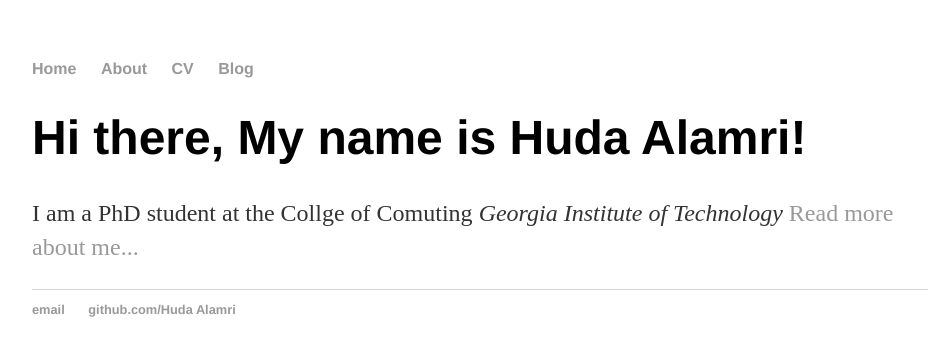
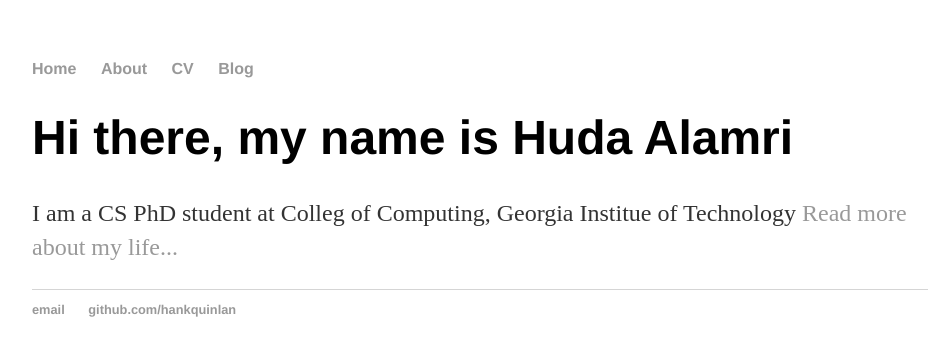
Before and after one commit to halamri1/halamri1.github.io, a Jekyll site: the page built from index.html, in a window 1280 px wide. Shown: the top 356 px of the page, without its empty margins (160-1097 px from the left). Built offline with Jekyll 4.4.1, drawn with Linux system fonts in a browser that asks for light colours.

Commit message:
Update index.html

```diff
--- a/index.html
+++ b/index.html
@@ -1,30 +1,8 @@
-<!DOCTYPE html>
-<html>
-	<head>
-		<title>Huda Alamri</title>
-		<!-- link to main stylesheet -->
-		<link rel="stylesheet" type="text/css" href="/css/main.css">
-	</head>
-	<body>
-		<nav>
-    		<ul>
-        		<li><a href="/">Home</a></li>
-	        	<li><a href="/about">About</a></li>
-        		<li><a href="/cv">CV</a></li>
-        		<li><a href="/blog">Blog</a></li>
-    		</ul>
-		</nav>
-		<div class="container">
-    		<div class="blurb">
-        		<h1>Hi there, My name is Huda Alamri!</h1>
-				<p>I am a PhD student at the Collge of Comuting <em>Georgia Institute of Technology</em>  <a href="/about">Read more about me...</a></p>
-    		</div><!-- /.blurb -->
-		</div><!-- /.container -->
-		<footer>
-    		<ul>
-        		<li><a href="mailto:hankquinlanhub@gmail.com">email</a></li>
-        		<li><a href="https://github.com/halamri1">github.com/Huda Alamri</a></li>
-			</ul>
-		</footer>
-	</body>
-</html>
+---
+layout: default
+title: Huda Alamri
+---
+<div class="blurb">
+	<h1>Hi there, my name is Huda Alamri</h1>
+	<p>I am a CS PhD student at <em> </em> Colleg of Computing, Georgia Institue of Technology <a href="/about">Read more about my life...</a></p>
+</div><!-- /.blurb -->
```
